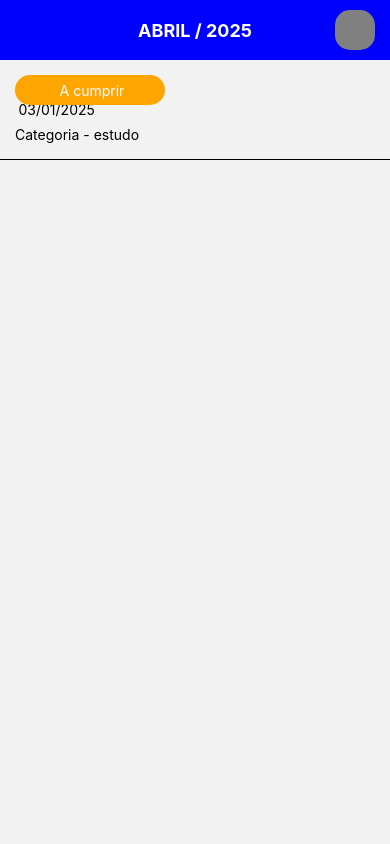
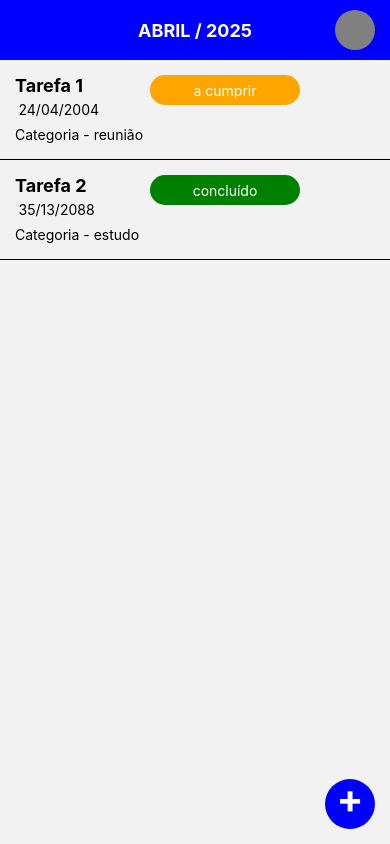
Before and after one commit to emillytol/app-agendamento, a React Native app: screen / in a window 390 px wide. Built offline with nearby package versions, Linux system fonts and the light colour scheme.

Commit message:
implementada

```diff
--- a/src/components/TarefaItem.js
+++ b/src/components/TarefaItem.js
@@ -1,14 +1,20 @@
 import { View, Text, StyleSheet } from 'react-native';
 
-export default function TarefaItem() {
+export default function TarefaItem(props) {
+
+    let statusColor = 'orange';
+
+    if (props.status == 'concluído') {
+        statusColor = 'green';
+    }
 
     return (
         <View style={styles.container}>
-            <Text style={styles.titulo}> Tarefa 1</Text>
-            <Text style={styles.data}>03/01/2025</Text>
-            <Text style={styles.categoria}>Categoria - estudo</Text>
-            <View style={styles.status}>
-                <Text style={styles.textoStatus}> A cumprir</Text>
+            <Text style={styles.titulo}>{props.nome}</Text>
+            <Text style={styles.data}>{props.data}</Text>
+            <Text style={styles.categoria}>Categoria - {props.categoria}</Text>
+            <View style={{ ...styles.status, backgroundColor: statusColor }}>
+                <Text style={styles.textoStatus}>{props.status}</Text>
             </View>
         </View>
     )
@@ -42,6 +48,7 @@ const styles = StyleSheet.create({
         justifyContent: 'center',
         alignItems: 'center',
         position: 'absolute',
+        left: 150
     },
     textoStatus: {
         color: 'white'
--- a/src/screens/Home.js
+++ b/src/screens/Home.js
@@ -1,4 +1,4 @@
-import { View, Text, StyleSheet} from 'react-native';
+import { View, Text, StyleSheet, TouchableOpacity, ScrollView} from 'react-native';
 import TarefaItem from '../components/TarefaItem';
 
 export default function Home(){
@@ -8,10 +8,30 @@ export default function Home(){
                 <Text style={styles.titulo}>ABRIL / 2025</Text>
                 <View style={styles.icone}></View>
             </View>
-            <View style={styles.body}>
-                <TarefaItem />
 
-            </View>
+            <ScrollView style={styles.body}>
+                <TarefaItem
+                    nome="Tarefa 1"
+                    status="a cumprir"
+                    data="24/04/2004"
+                    categoria="reunião"
+                />
+                <TarefaItem
+                    nome="Tarefa 2"
+                    status="concluído"
+                    data="35/13/2088"
+                    categoria="estudo"
+                />
+            </ScrollView>
+
+            <TouchableOpacity
+                 style={styles.botaoAdicionar}
+                  onPress={() => {
+                     alert("hehe")
+                    }}
+                >
+                <Text style={styles.botaoMais}>+</Text>
+            </TouchableOpacity>
         </View>
     );
 }
@@ -38,8 +58,29 @@ const styles = StyleSheet.create({
         backgroundColor: 'gray',
         width: 40,
         height: 40,
-        borderRadius: 15,
+        borderRadius: 20,
         position: 'absolute',
         right: 15
+    },
+    body: {
+        flex: 1
+    },
+    botaoAdicionar: {
+        width: 50,
+        height: 50,
+        backgroundColor: 'blue',
+        borderRadius: 30,
+        position: 'absolute',
+        bottom: 15,
+        right: 15,
+        justifyContent: 'center',
+        alignItems: 'center'
+    },
+    botaoMais: {
+        fontSize: 40,
+        color:'white',
+        fontWeight: 'bold',
+        textAlign: 'center',
+        marginTop: -12
     }
 });
```
